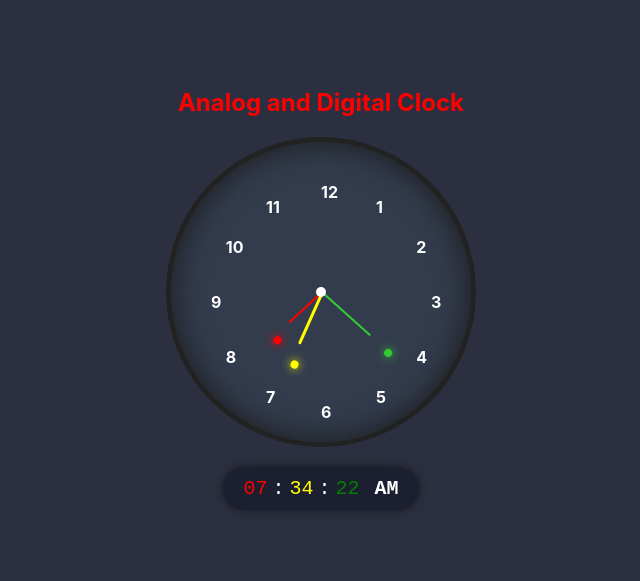
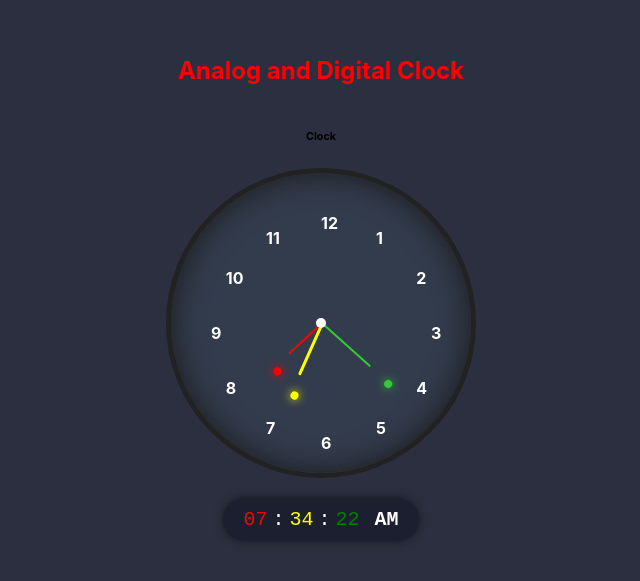
Before and after one commit to sachinkr1530/clock, a React (Create React App) app: page / in a window 1280 px wide. Shown: the part 117-698 px from the top of the page, without its empty margins (319-959 px from the left). Built offline with nearby package versions, Linux system fonts and the light colour scheme.

Commit message:
Update Clock.js by vsb

```diff
--- a/src/component/Clock.js
+++ b/src/component/Clock.js
@@ -23,6 +23,7 @@ const Clock = () => {
   return (
     <div className="clock-container">
       <h4 className="white">Analog and Digital Clock</h4>
+      <h6>Clock</h6>
       <div className="analog-clock">
         <div
           className="dot red-dot"
```
